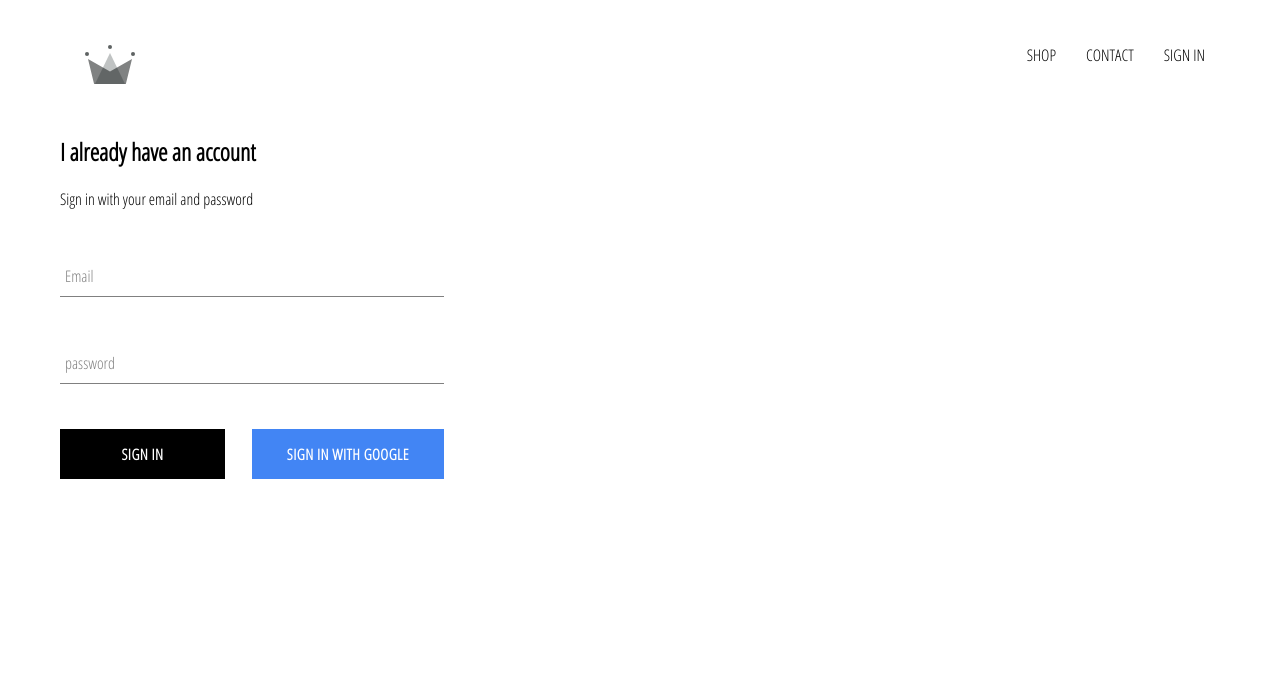
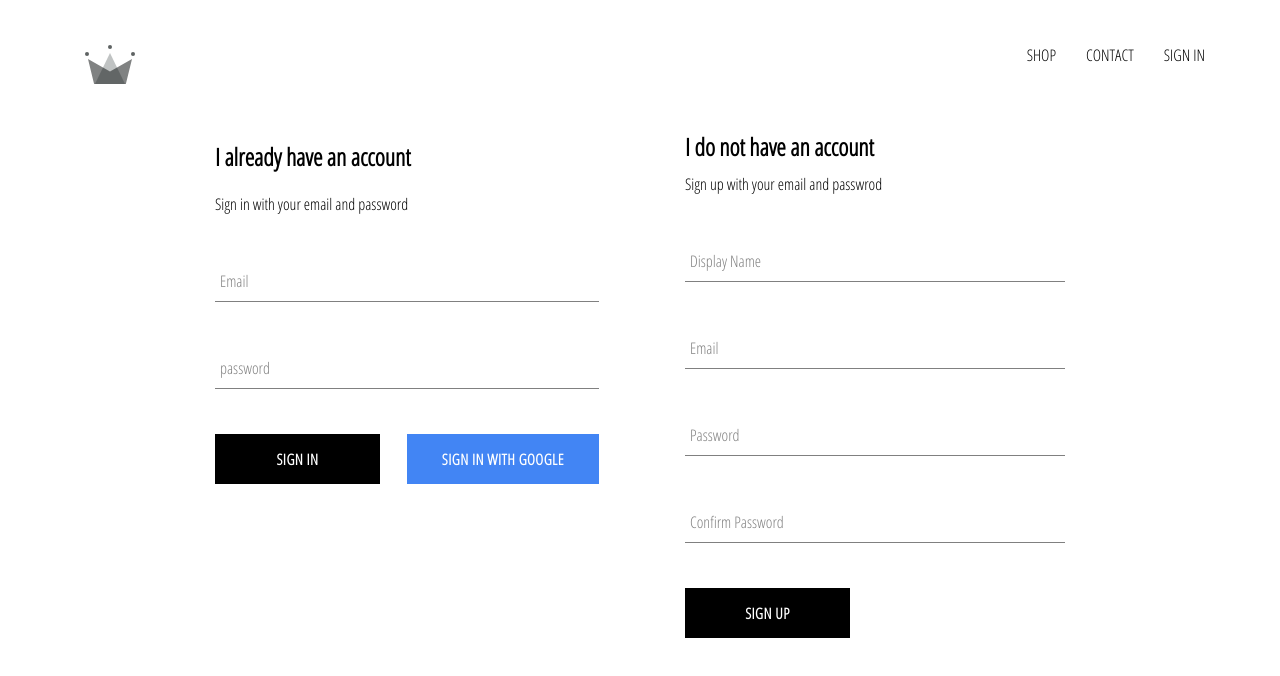
Before and after one commit to ldgonzalezmedina/react_eccomerce, a React (Create React App) app: page /signIn in a window 1280 px wide. Shown: the top 676 px of the page. Built offline with nearby package versions, Linux system fonts and the light colour scheme; no server answers.

Commit message:
sign up component and method to save users added

```diff
--- a/src/App.js
+++ b/src/App.js
@@ -8,20 +8,35 @@
 import Shop from "./pages/shop/shop.component";
 import Header from "./Components/header/header.component";
 import SignInSignUp from "./pages/SignInSignUp/SignInSignUp.component.jsx"
-import { auth } from "./firebase/firebase.utils";
+import { auth, createUserProfileDocument} from "./firebase/firebase.utils";
 
 class App extends React.Component {
   constructor(){
     super();
     this.state = {
-      CurrentUser: null
+      currentUser: null
     }
   }
   unsubscribe = null;
 
   componentDidMount(){
-    this.unsubscribe=auth.onAuthStateChanged(user => {
-      this.setState({CurrentUser:user}, ()=>console.log(this.state.CurrentUser));
+    this.unsubscribe=auth.onAuthStateChanged(async userAuth => {
+      if(userAuth){
+        const userRef = await createUserProfileDocument(userAuth);
+
+        userRef.onSnapshot(snapShot => {
+          this.setState({
+            currentUser:{
+              id: snapShot.id,
+              ...snapShot.data()
+            }
+          })
+          console.log(this.state);
+        })
+      }else {
+        this.setState({currentUser:null}, ()=>console.log(this.state.CurrentUser));
+      }
+
     })
   }
   componentWillUnmount(){
@@ -30,7 +45,7 @@
   render(){
     return (
       <div>
-        <Header currentUser={this.state.CurrentUser}/>
+        <Header currentUser={this.state.currentUser}/>
         <Switch>
           <Route exact path='/' component={HomePage}/>
           <Route path='/shop' component={Shop}/>
--- /dev/null
+++ b/src/Components/sign-up/sign-up.component.jsx
@@ -0,0 +1,95 @@
+import React, { Component } from 'react';
+
+import FormInput from "../form-input/form-input.component";
+import CustomButtom from "../custom-button/custom-button.component";
+import './sign-up.styles.scss'
+
+import { auth, createUserProfileDocument } from "../../firebase/firebase.utils";
+
+class signUp extends Component {
+    constructor(props) {
+        super(props);
+
+        this.state={
+            displayName: '',
+            email:'',
+            password:'',
+            confirmPassword:''
+        }
+    }
+
+    handleSubmit = async (event) => {
+        event.preventDefault();
+        const { displayName, email, password, confirmPassword } = this.state;
+
+        if(password !== confirmPassword){
+            alert("Password dont match");
+            return;
+        }
+        try {
+            const {user} = await auth.createUserWithEmailAndPassword(email, password);
+            await createUserProfileDocument(user, {displayName});
+            this.setState({
+                displayName: '',
+                email:'',
+                password:'',
+                confirmPassword:''
+            });
+
+        } catch (error) {
+            console.log(error);
+        }
+    }
+
+    handleChange = (event) => {
+        const {name, value} = event.target;
+
+        this.setState({[name]: value});
+    }
+    render() {
+        const { displayName, email, password, confirmPassword } = this.state;
+        return (
+            <div className='sign-up'>
+                <h2 className='title'>I do not have an account</h2>
+                <span>Sign up with your email and passwrod</span>
+                <form className='' onSubmit={this.handleSubmit}>
+                    <FormInput
+                        type='text'
+                        name='displayName'
+                        value={displayName}
+                        onChange={this.handleChange}
+                        label='Display Name'
+                        required>
+                    </FormInput>
+                    <FormInput
+                        type='email'
+                        name='email'
+                        value={email}
+                        onChange={this.handleChange}
+                        label='Email'
+                        required>
+                    </FormInput>
+                    <FormInput
+                        type='password'
+                        name='password'
+                        value={password}
+                        onChange={this.handleChange}
+                        label='Password'
+                        required>
+                    </FormInput>
+                    <FormInput
+                        type='password'
+                        name='confirmPassword'
+                        value={confirmPassword}
+                        onChange={this.handleChange}
+                        label='Confirm Password'
+                        required>
+                    </FormInput>
+                    <CustomButtom type="submit">SIGN UP</CustomButtom>
+                </form>
+            </div>
+        );
+    }
+}
+
+export default signUp;
--- /dev/null
+++ b/src/Components/sign-up/sign-up.styles.scss
@@ -0,0 +1,9 @@
+.sign-up {
+    display: flex;
+    flex-direction: column;
+    width: 380px;
+
+    .title {
+      margin: 10px 0;
+    }
+  }
--- a/src/firebase/firebase.utils.js
+++ b/src/firebase/firebase.utils.js
@@ -22,4 +22,25 @@
 provider.setCustomParameters({prompt: 'select_account'});
 export const signInWithGoogle = () => auth.signInWithPopup(provider);
 
+export const createUserProfileDocument = async(userAuth, addiotionalData) => {
+  if(!userAuth) return;
+  const userRef = firestore.doc(`users/${userAuth.uid}`);
+  const snapshot = await userRef.get();
+  if(!snapshot.exists){
+    const {displayName, email} = userAuth;
+    const createdAt = new Date();
+
+    try {
+      await userRef.set({
+        displayName,
+        email,
+        createdAt,
+        ...addiotionalData
+      })
+    } catch (error) {
+      console.log("error creating user", error.message);
+    }
+  }
+  return userRef;
+}
 export default firebase;
--- a/src/pages/SignInSignUp/SignInSignUp.component.jsx
+++ b/src/pages/SignInSignUp/SignInSignUp.component.jsx
@@ -1,11 +1,13 @@
 import React from 'react';
 import SignIn from '../../Components/sign-in/sign-in.component';
+import SignUp from '../../Components/sign-up/sign-up.component';
 
 import './SignInSignUp.styles.scss';
 const SignInSignUp = () => {
     return (
         <div className='sign-in-and-sign-up'>
             <SignIn/>
+            <SignUp/>
         </div>
     );
 };
--- a/src/pages/SignInSignUp/SignInSignUp.styles.scss
+++ b/src/pages/SignInSignUp/SignInSignUp.styles.scss
@@ -0,0 +1,6 @@
+.sign-in-and-sign-up {
+    width: 850px;
+    display: flex;
+    justify-content: space-between;
+    margin: 30px auto;
+  }
```
